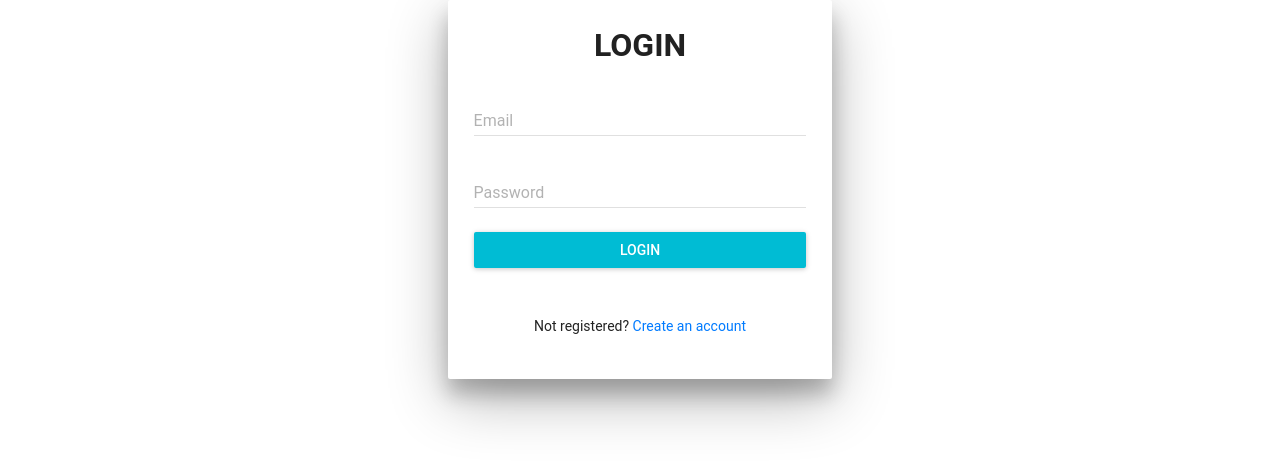
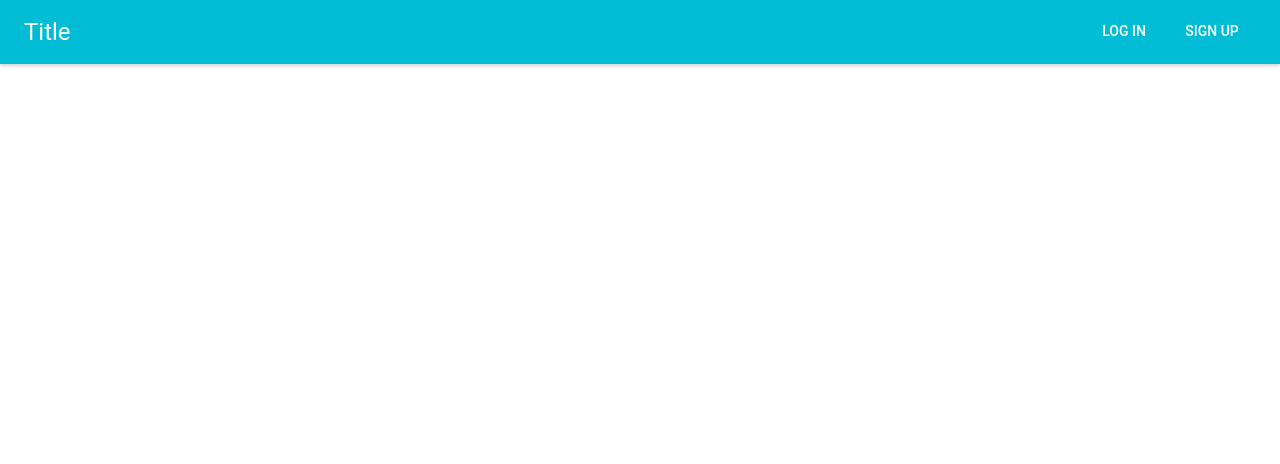
Before and after one commit to sebastiancaicedo/201810-ProyectoEnClase-CMS, a React (Create React App) app: page / in a window 1280 px wide. Shown: the top 464 px of the page. Built offline with nearby package versions, Linux system fonts and the light colour scheme.

Commit message:
landing page con appbar creado. No considerar los cambios en App.js

```diff
--- a/src/App.js
+++ b/src/App.js
@@ -6,6 +6,8 @@ import {BrowserRouter as Router, Route} from 'react-router-dom';
 
 import CenterContainer from './components/centercontainer.js';
 import Login from './components/login.js';
+
+import LandingPage from "./components/landing-page/landing-page.js";
 
 const style = {
 
@@ -18,7 +20,12 @@ class App extends Component {
       <MuiThemeProvider className="App">
         <Router>
           <main>
+            <LandingPage />
+            {
+            /*
             <Login type='' />
+            */
+            }
           </main>
         </Router>
       </MuiThemeProvider>
--- /dev/null
+++ b/src/components/landing-page/landing-page.js
@@ -0,0 +1,33 @@
+import React from 'react';
+
+import AppBar from "material-ui/AppBar";
+import FlatButton from "material-ui/FlatButton";
+import styles from "material-ui/styles/baseThemes/darkBaseTheme";
+
+import "./../../css/landing-page/landing-page.css"
+
+class LandingPage extends React.Component{
+
+    constructor(){
+        super();
+    }
+
+    render(){
+        const buttonStyle = {
+            backgroundColor: 'transparent',
+            color: 'white',
+            marginTop: '1%'
+        }
+        return(
+            <AppBar
+                title={<span style={styles.title}>Title</span>}
+                showMenuIconButton={false}
+            >
+                <FlatButton style={buttonStyle} label="Log In" />
+                <FlatButton style={buttonStyle} label="Sign Up" />
+            </AppBar>
+        );
+    }
+}
+
+export default LandingPage;
```
Also changed, not shown: src/css/landing-page/landing-page.css (added).
